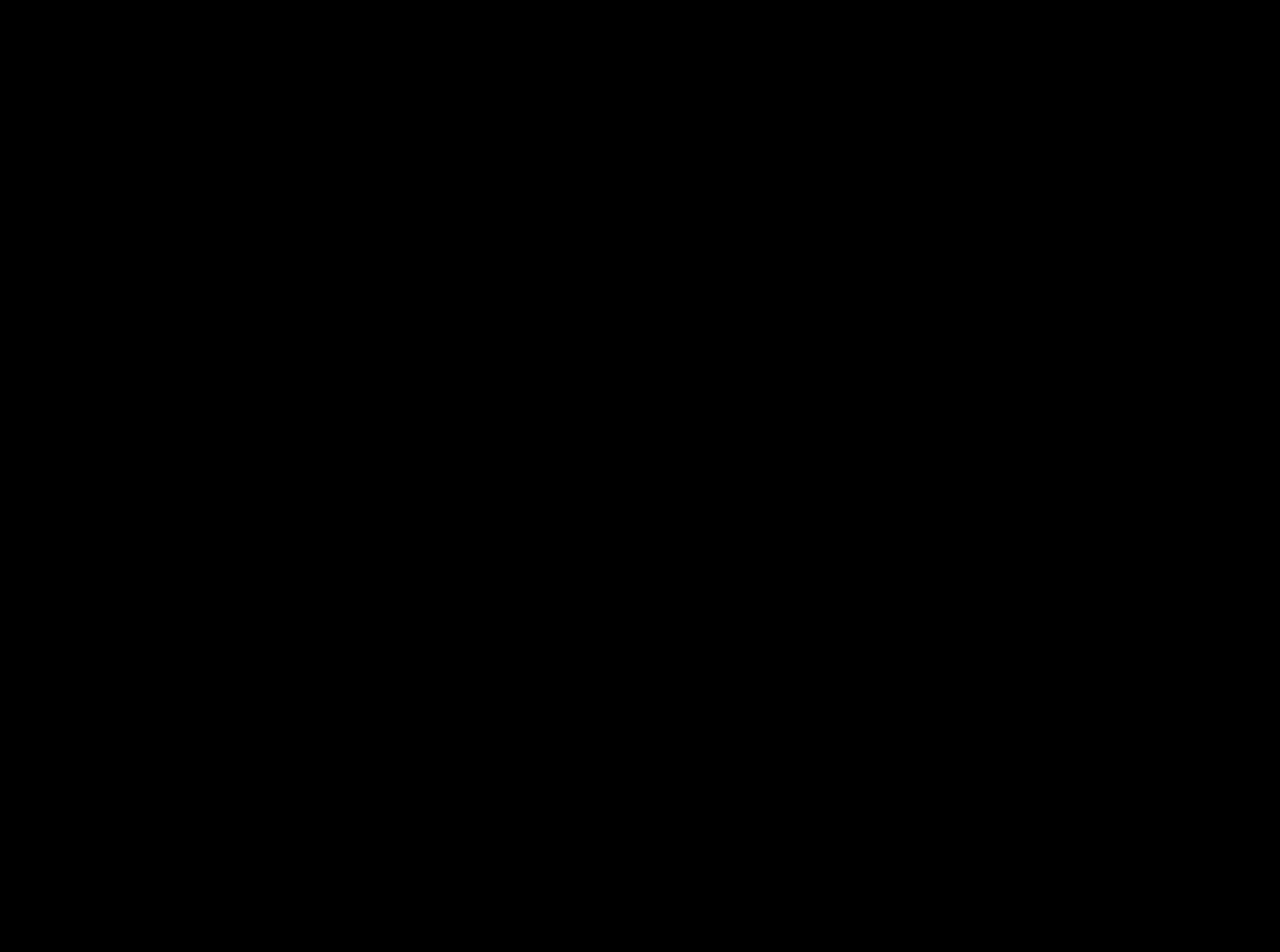
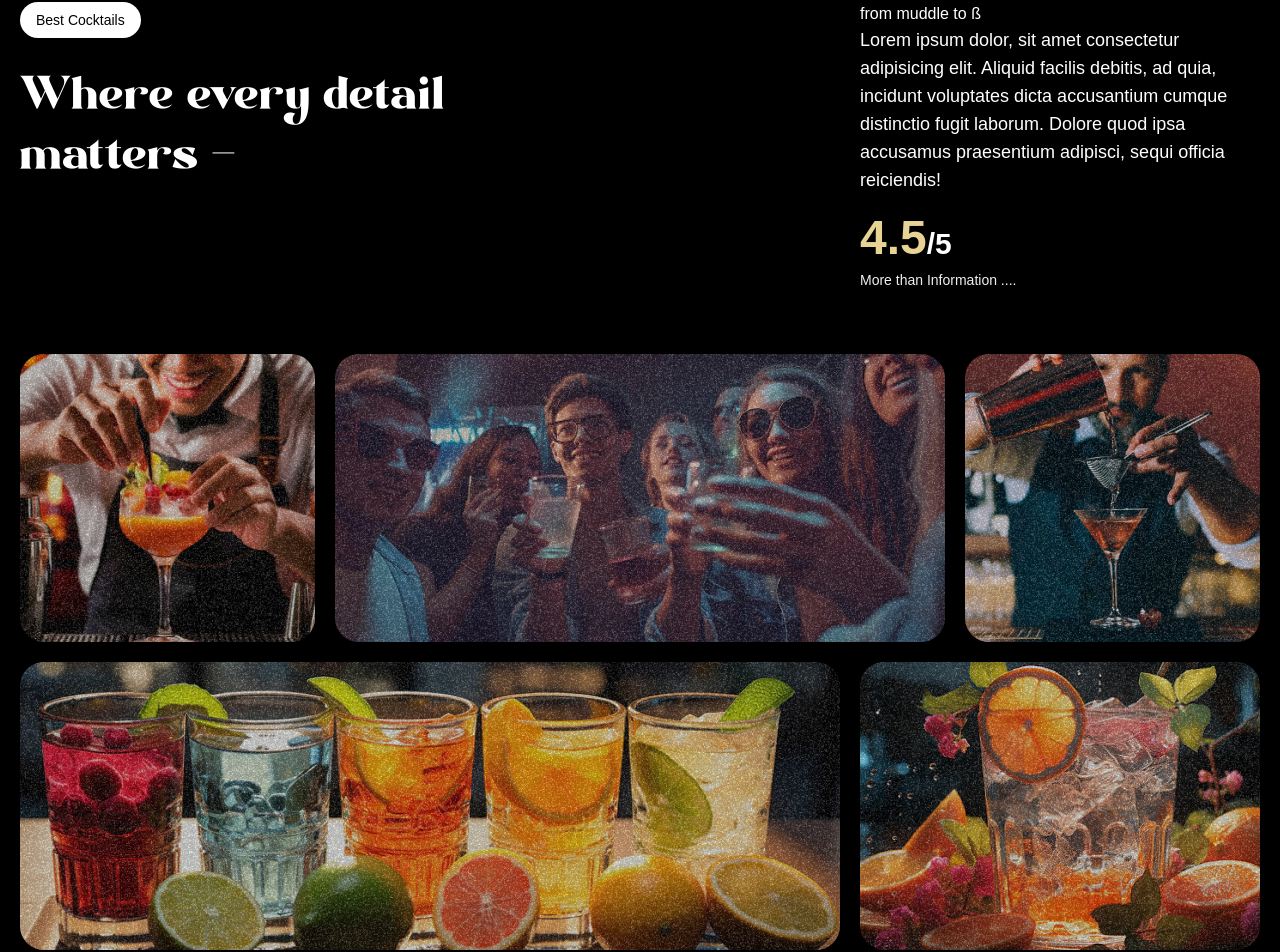
Before and after one commit to arshiya160488/gsap-cocktails, a React (Vite) app: page / in a window 1280 px wide. Shown: the part 1710-2662 px from the top of the page. Before the commit the page ends 1600 px from the top, so only its background shows below. Built offline with nearby package versions, Linux system fonts and the light colour scheme; a web font is replaced by a local one.

Commit message:
section About

```diff
--- a/src/App.jsx
+++ b/src/App.jsx
@@ -7,6 +7,7 @@
 import Navbar from './Components/Navbar'
 import Hero from './Components/Hero'
 import Cooktails from './Components/Cooktails'
+import About from './Components/About'
 
 function App() {
     return (
@@ -14,6 +15,7 @@
             <Navbar />
             <Hero />
             <Cooktails />
+            <About />
         </main>
     )
 }
--- /dev/null
+++ b/src/Components/About.jsx
@@ -0,0 +1,88 @@
+import gsap from 'gsap';
+import { SplitText} from 'gsap/all'
+import { useGSAP } from '@gsap/react'
+
+const About = () => {
+ useGSAP(() => {
+	const titleSplit = SplitText.create('#about h2', {
+	 type: 'words'
+	})
+
+	const scrollTimeline = gsap.timeline({
+	 scrollTrigger: {
+		trigger: '#about',
+		start: 'top center'
+	 }
+	})
+
+	scrollTimeline
+	 .from(titleSplit.words, {
+		opacity: 0, duration: 1, yPercent: 100, ease: 'expo.out', stagger: 0.02
+	})
+	 .from('.top-grid div, .bottom-grid div', {
+		opacity: 0, duration: 1, ease: 'power1.inOut', stagger: 0.04,
+	}, '-=0.5')
+ })
+
+ return (
+	<div id="about">
+	 <div className="mb-16 md:px-0 px-5">
+		<div className="content">
+		 <div className="md:col-span-8">
+			<p className="badge">Best Cocktails</p>
+			<h2>
+			 Where every detail matters <span className="text-white">-</span>
+			</h2>
+		 </div>
+
+		 <div className="sub-content">
+				from muddle to ß
+			<p>
+			 Lorem ipsum dolor, sit amet consectetur adipisicing elit. Aliquid facilis debitis, ad quia, incidunt voluptates dicta accusantium cumque distinctio fugit laborum. Dolore quod ipsa accusamus praesentium adipisci, sequi officia reiciendis!
+			</p>
+
+			<div>
+			 <p className="md:text-3xl text-xl font-bold">
+				<span>4.5</span>/5
+			 </p>
+			 <p className="text-sm text-white-100">
+				More than Information ....
+			 </p>
+			</div>
+		 </div>
+		</div>
+	 </div>
+
+	 <div className="top-grid">
+		<div className="md:col-span-3">
+		 <div  className="noisy" />
+		 <img src="/images/abt1.png" alt="grid-img-1" />
+		</div>
+
+		<div className="md:col-span-6">
+		 <div  className="noisy" />
+		 <img src="/images/abt2.png" alt="grid-img-2" />
+		</div>
+
+		<div className="md:col-span-3">
+		 <div  className="noisy" />
+		 <img src="/images/abt5.png" alt="grid-img-5" />
+		</div>
+	 </div>
+
+	 <div className="bottom-grid">
+		<div className="md:col-span-8">
+		 <div  className="noisy" />
+		 <img src="/images/abt3.png" alt="grid-img-3" />
+		</div>
+
+		<div className="md:col-span-4">
+		 <div  className="noisy" />
+		 <img src="/images/abt4.png" alt="grid-img-4" />
+		</div>
+	 </div>
+
+	</div>
+ )
+}
+export default About
--- a/src/Components/Cooktails.jsx
+++ b/src/Components/Cooktails.jsx
@@ -22,7 +22,7 @@
 
     })
     return (
-        <section id="cocktails" className="noisy">
+        <section id="cocktails">
             <img src="/images/cocktail-left-leaf.png" alt="l-leaf" id="c-left-leaf" />
             <img src="/images/cocktail-right-leaf.png" alt="r-leaf" id="c-right-leaf" />
 
--- a/src/Components/Hero.jsx
+++ b/src/Components/Hero.jsx
@@ -72,7 +72,7 @@
 
 	return (
 		<>
-			<section id="hero" className="noisy">
+			<section id="hero" >
 				<h1 className="title">MOJITO</h1>
 
 				<img
```
